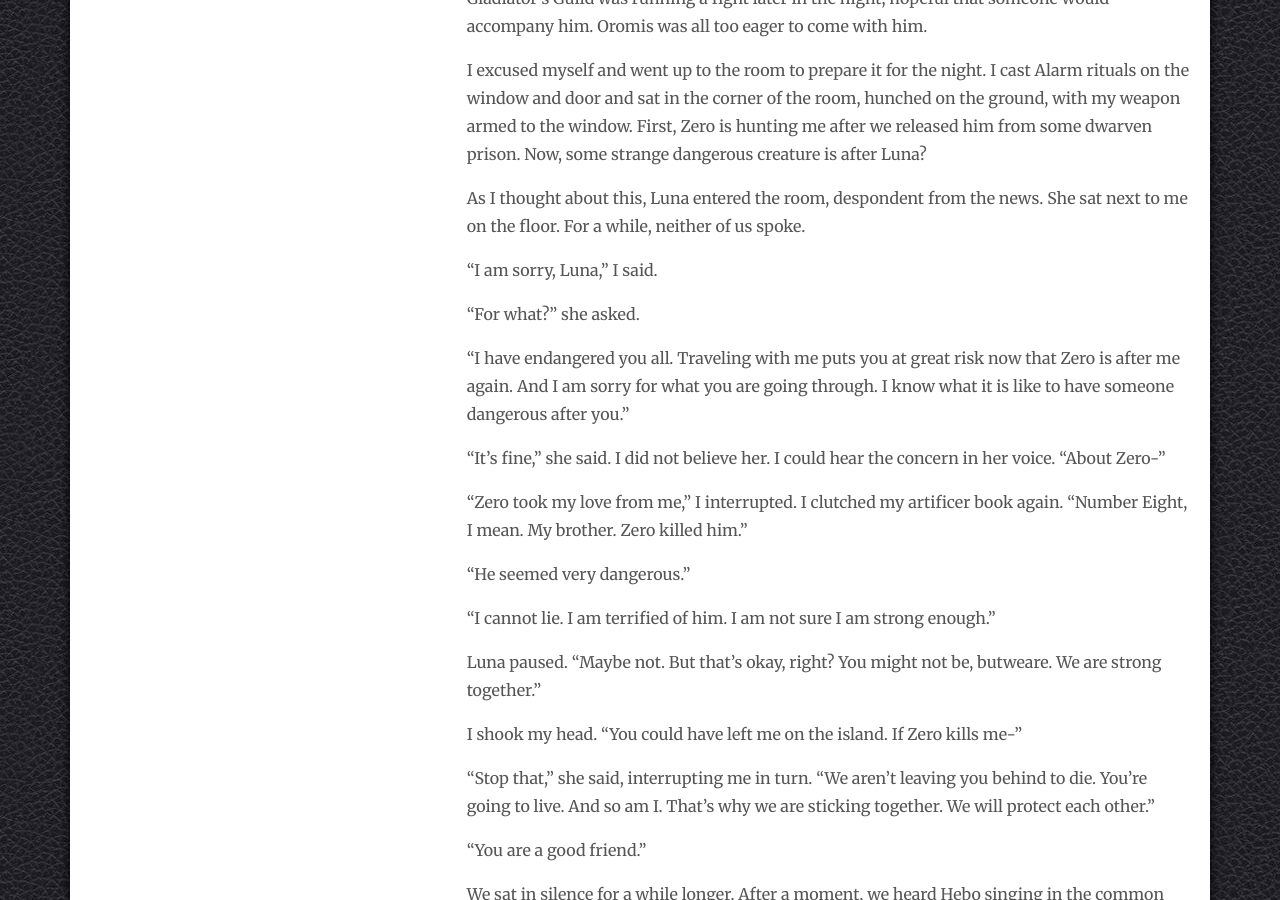
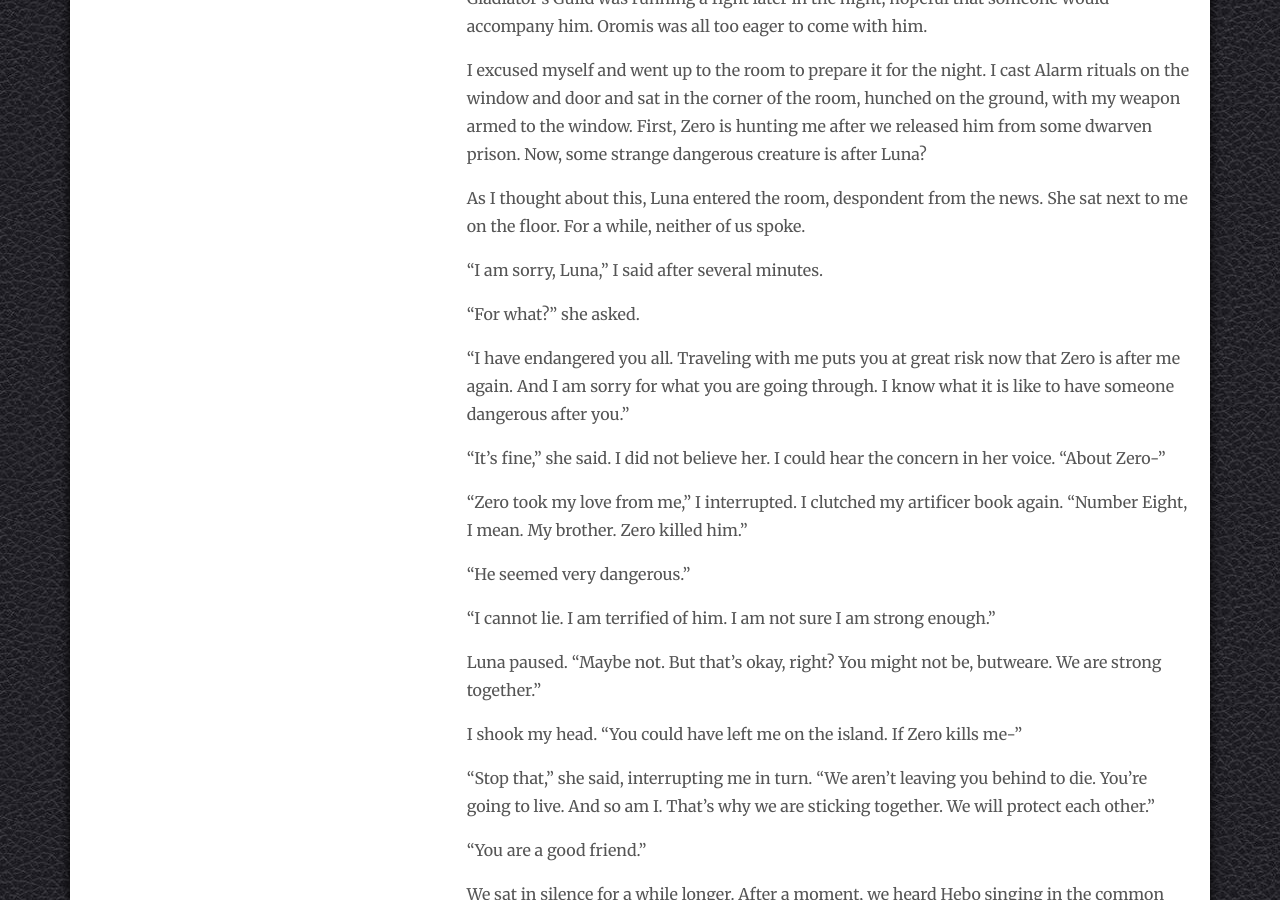
Before and after one commit to clblamires/ninesjournal, a Jekyll site: the page built from _posts/2020-01-13-number-eight-sends-his-regards.md, in a window 1280 px wide and 900 px high, scrolled down 4579 px. Built offline with Jekyll 4.4.1, drawn with Linux system fonts in a browser that asks for light colours; nearby versions of some CDN libraries.

Commit message:
Update Episodes “2020-01-13-number-eight-sends-his-regards”

```diff
--- a/_posts/2020-01-13-number-eight-sends-his-regards.md
+++ b/_posts/2020-01-13-number-eight-sends-his-regards.md
@@ -87,7 +87,7 @@ I excused myself and went up to the room to prepare it for the night. I cast Ala
 
 As I thought about this, Luna entered the room, despondent from the news. She sat next to me on the floor. For a while, neither of us spoke.
 
-“I am sorry, Luna,” I said.
+“I am sorry, Luna,” I said after several minutes.
 
 “For what?” she asked.
 
```
